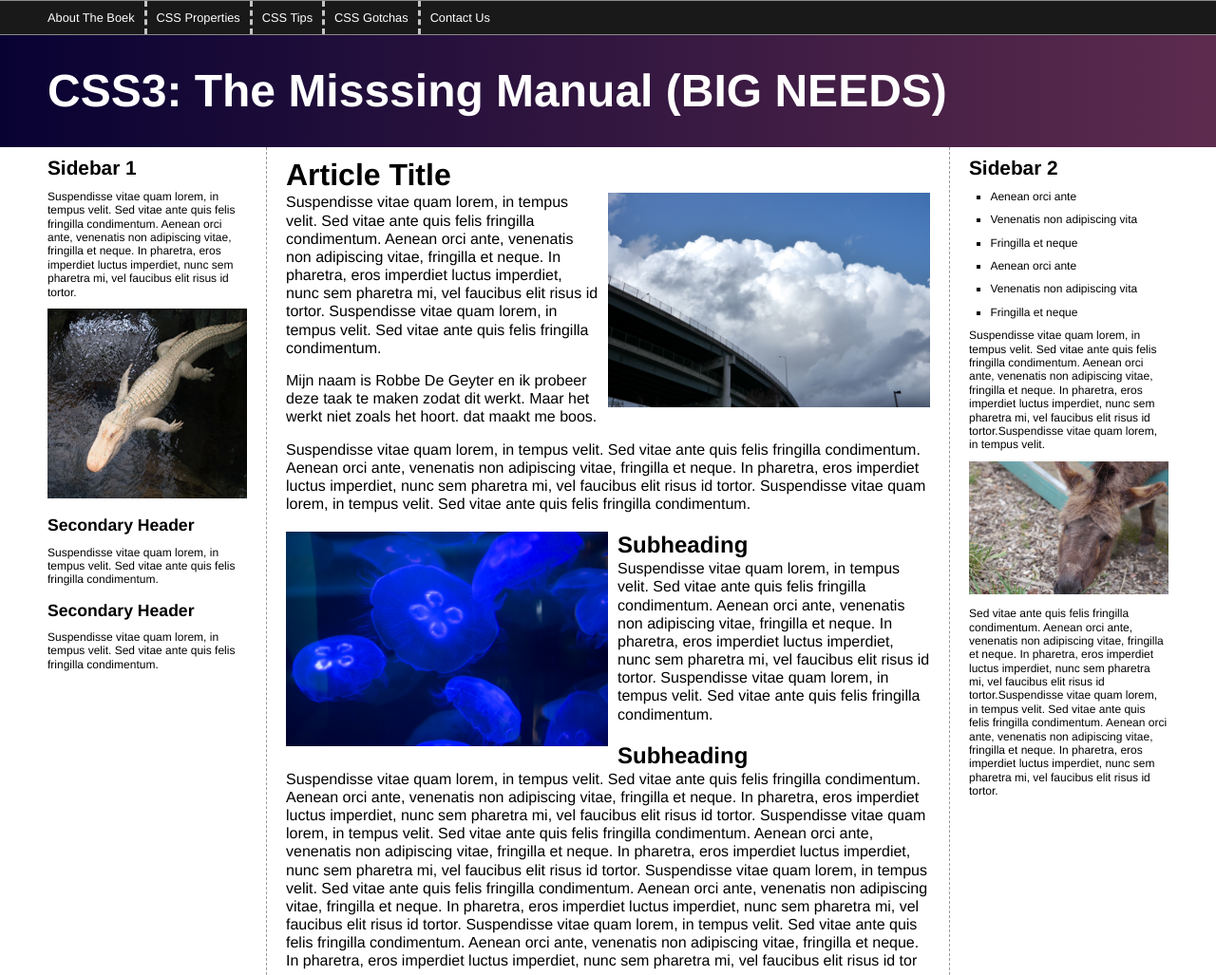
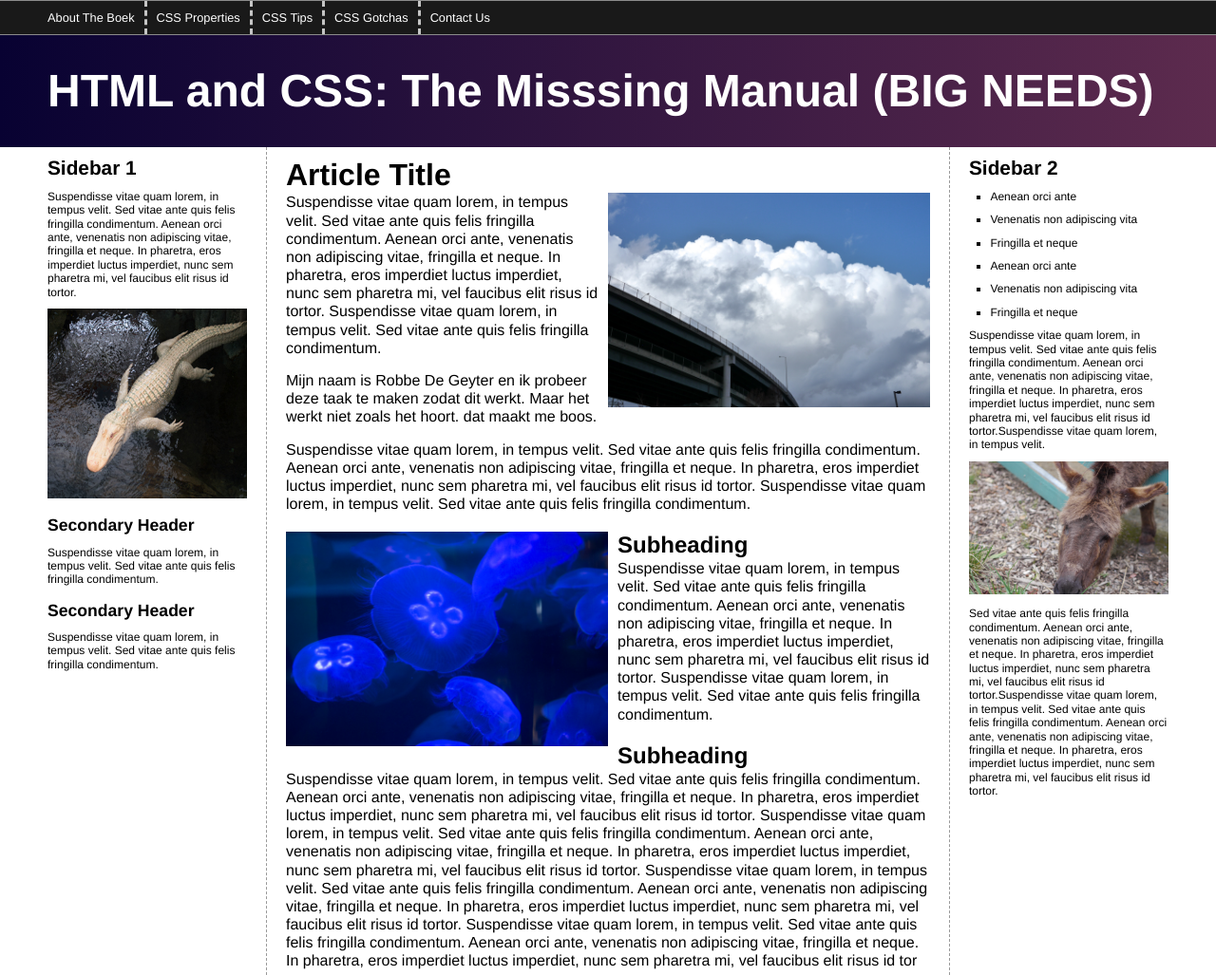
Before and after one commit to RobbeDeG/DigWo2, a plain HTML site: page www/index.html in a window 1280 px wide. Shown: the top 1027 px of the page at 95% size. Drawn offline with Linux system fonts and the light colour scheme.

Commit message:
Aanpassing Css3 to Html and CSS

```diff
--- a/www/index.html
+++ b/www/index.html
@@ -2,7 +2,7 @@
 <html>
   <head>
     <meta charset="UTF-8" />
-    <meta name="vsiewport" content="width=device-width" />
+    <meta name="viewport" content="width=device-width" />
     <title>Demo-site DWW2 Robbe De Geyter</title>
     <link href="styles.css" rel="stylesheet" />
   </head>
@@ -19,7 +19,7 @@
             <li><a href="#">Contact Us</a></li>
           </ul>
         </nav>
-        <h1>CSS3: The Misssing Manual (BIG NEEDS)</h1>
+        <h1>HTML and CSS: The Misssing Manual (BIG NEEDS)</h1>
       </header>
       <div class="contentWrapper">
         <div class="columnWrapper">
```
